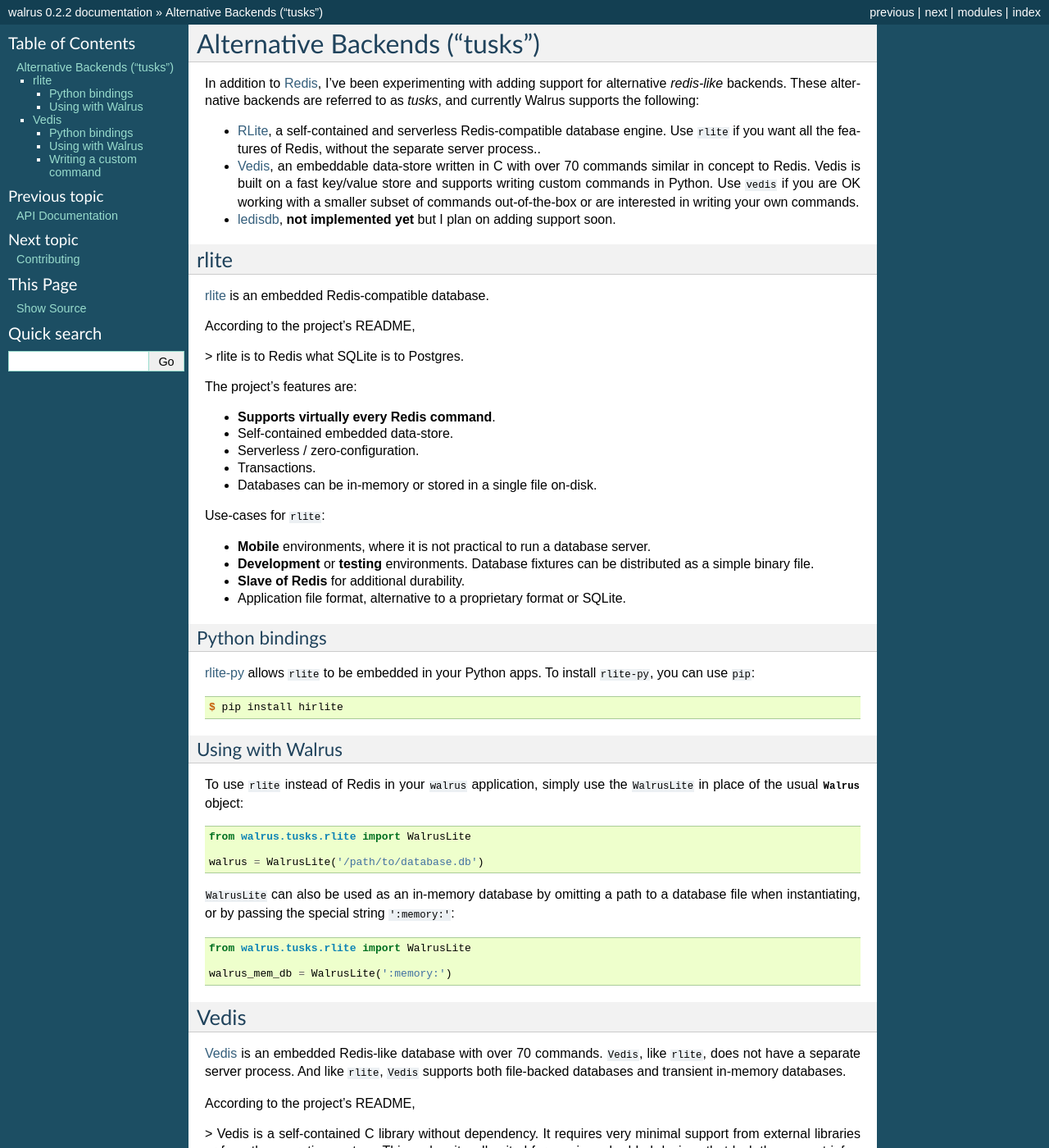
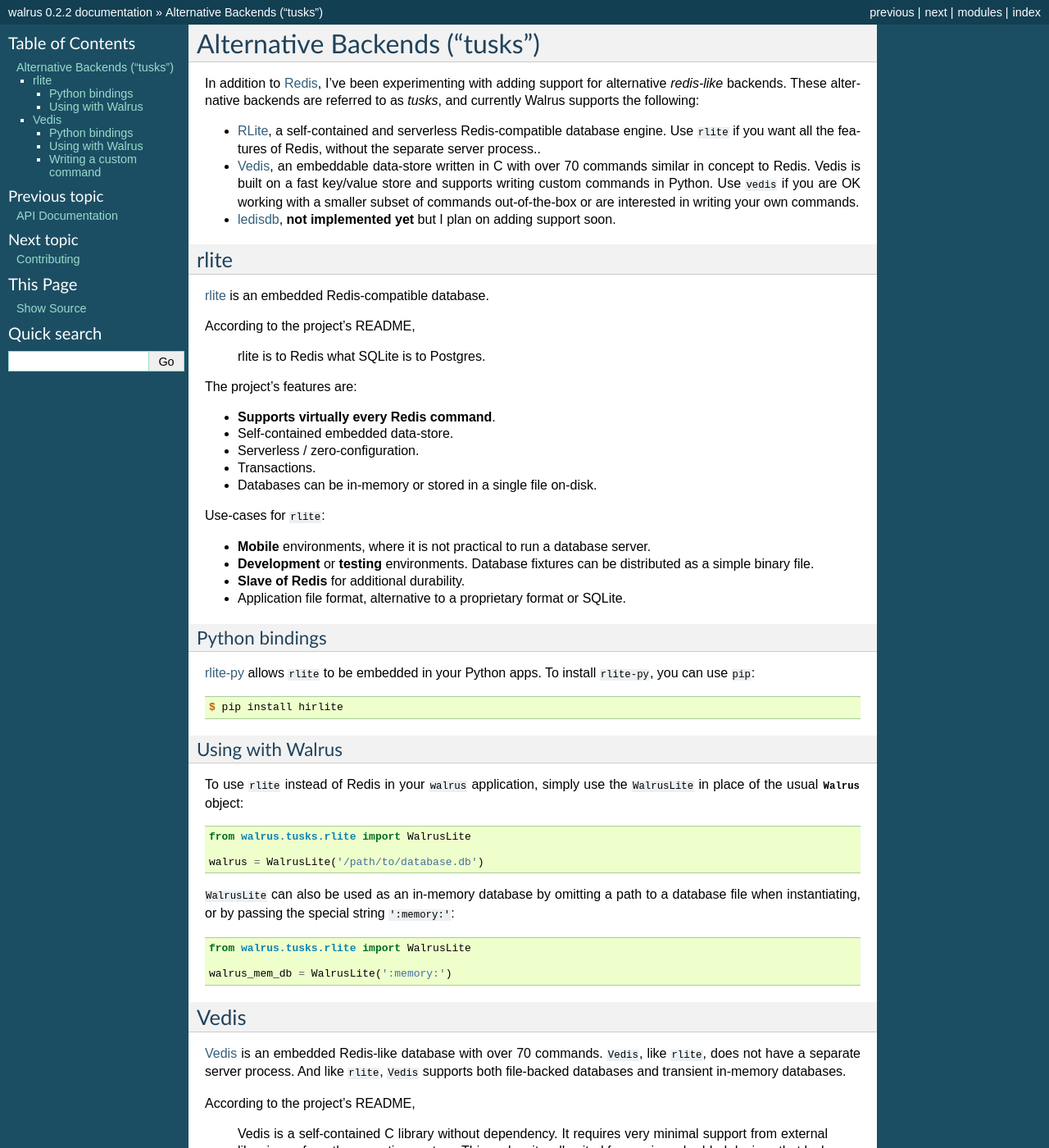
Before and after one commit to coleifer/walrus, a Sphinx documentation site: the page built from docs/alt-backends.rst, in a window 1280 px wide and 1400 px high. Shown: the whole window at 82% size. Built offline with Sphinx 7.4.7, drawn with Linux system fonts in a browser that asks for light colours; some of the changed text lies outside the part shown.

Commit message:
Fix blockquote markup.

```diff
--- a/docs/alt-backends.rst
+++ b/docs/alt-backends.rst
@@ -16,7 +16,7 @@
 
 According to the project's README,
 
-> rlite is to Redis what SQLite is to Postgres.
+  rlite is to Redis what SQLite is to Postgres.
 
 The project's features are:
 
@@ -68,7 +68,7 @@
 
 According to the project's README,
 
-> Vedis is a self-contained C library without dependency. It requires very minimal support from external libraries or from the operating system. This makes it well suited for use in embedded devices that lack the support infrastructure of a desktop computer. This also makes Vedis appropriate for use within applications that need to run without modification on a wide variety of computers of varying configurations.
+    Vedis is a self-contained C library without dependency. It requires very minimal support from external libraries or from the operating system. This makes it well suited for use in embedded devices that lack the support infrastructure of a desktop computer. This also makes Vedis appropriate for use within applications that need to run without modification on a wide variety of computers of varying configurations.
 
 The project's features are:
 
```
